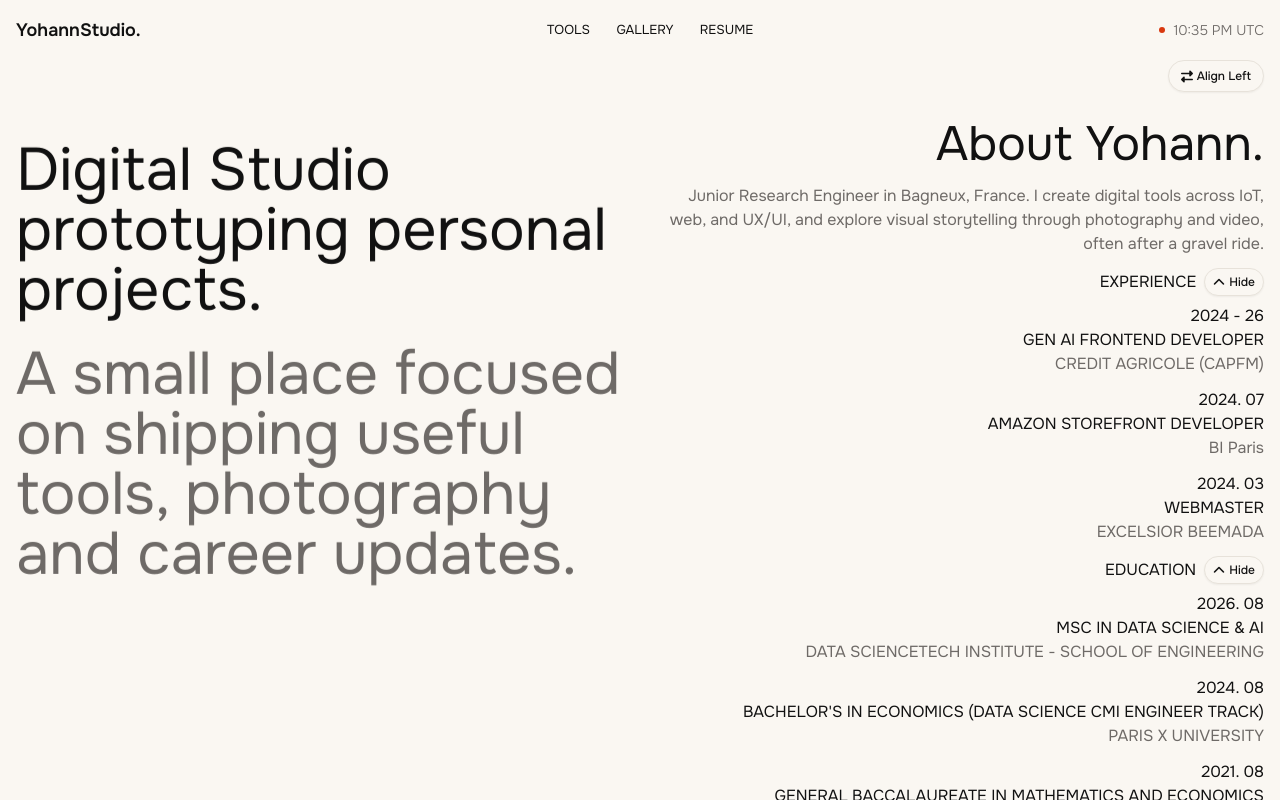
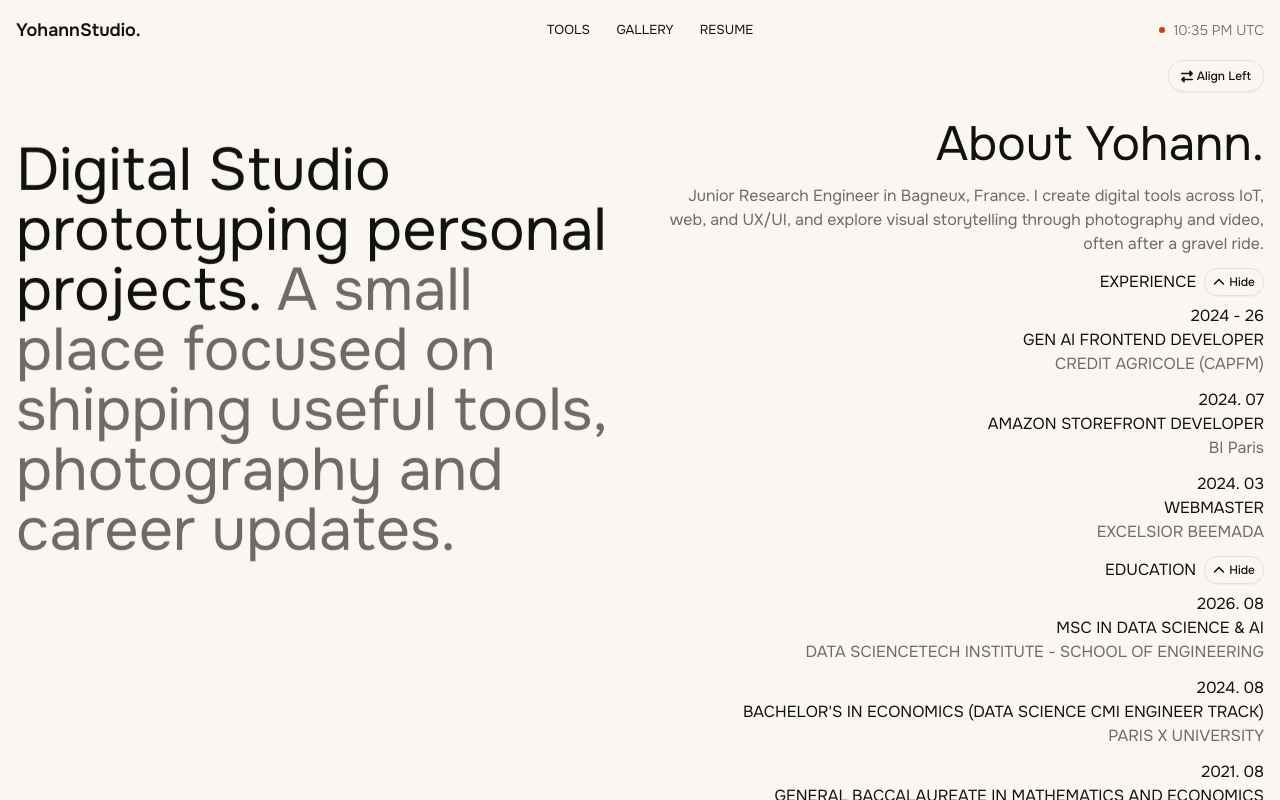
Before and after one commit to Yohvnn/my-onepage-website, a Vue app: page / in a window 1280 px wide. Built offline with nearby package versions, Linux system fonts and the light colour scheme; a web font is replaced by a local one.

Commit message:
better home

```diff
--- a/src/views/StudioHome.vue
+++ b/src/views/StudioHome.vue
@@ -194,11 +194,8 @@ watch(isEduOpen, (val) => {
       <section aria-label="Studio tagline" class="flex items-start lg:self-start">
         <div class="max-w-5xl lg:mt-20 mt-10 flex flex-col items-start animate-float-in">
           <h1 class="leading-[0.95] lg:text-6xl text-3xl">
-            {{ headline }}
+            {{ headline }} <span class="text-muted">{{ subtext }}</span>
           </h1>
-          <p class="mt-6 lg:text-6xl text-3xl text-muted max-w-prose">
-            {{ subtext }}
-          </p>
 
         </div>
       </section>
```
